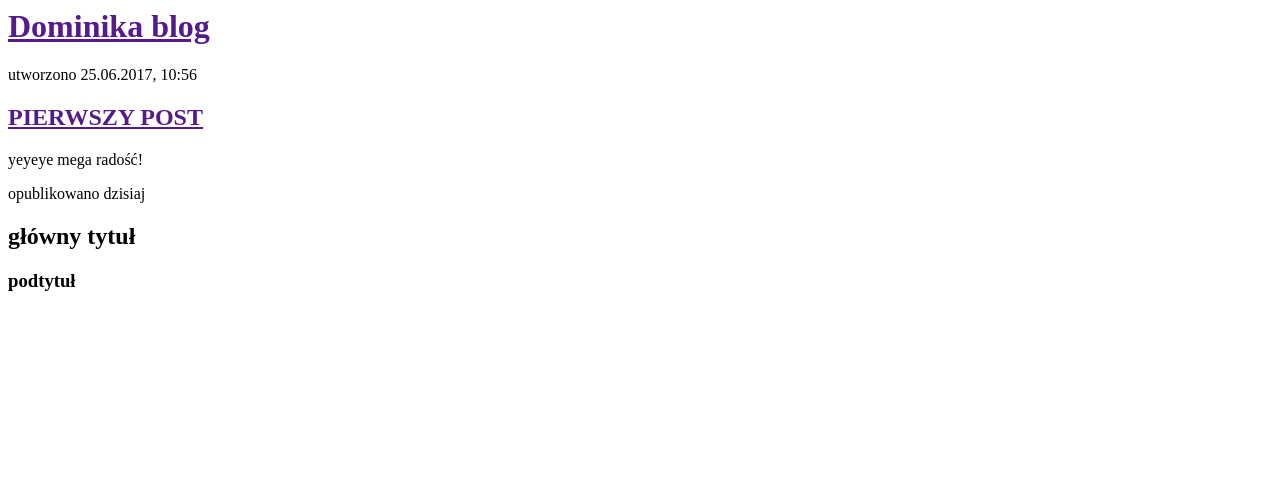
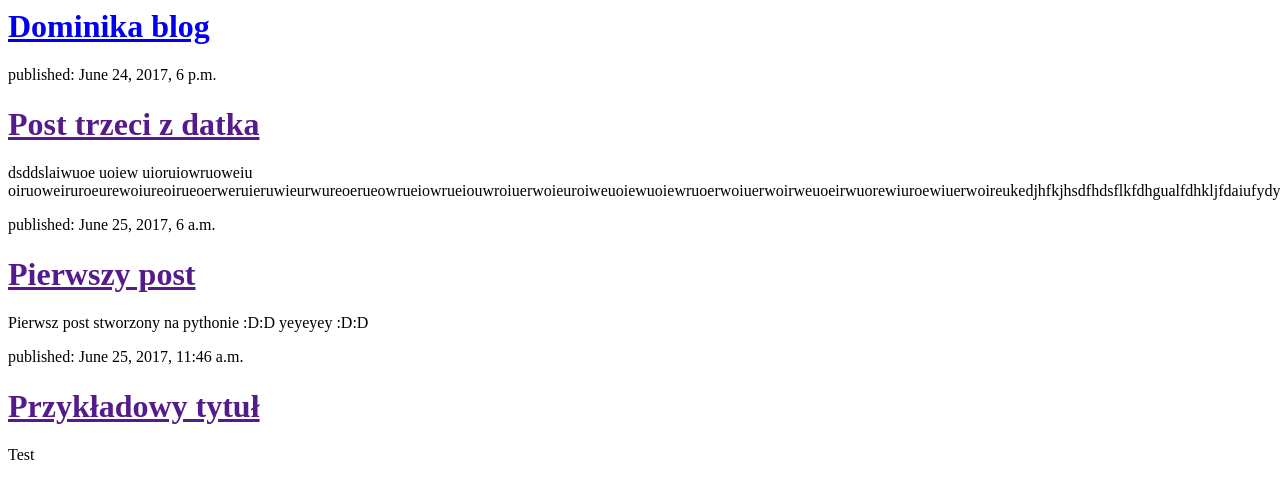
Before and after one commit to misiabee/my-first-blog, a Django app: page / in a window 1280 px wide; the page is wider, and only the part inside the window is pictured. Shown: the top 499 px of that part. Run offline with Django 3.2, Linux system fonts and the light colour scheme; data comes from the database, SQL or seed files in the repository; both versions use the stored data as it was after the commit.

Commit message:
Modyfikacja strony, by pokazywal z baz danych

```diff
--- a/blog/templates/blog/post_list.html
+++ b/blog/templates/blog/post_list.html
@@ -4,17 +4,14 @@
 	</head>
 	<body>
 		<div>
-			<h1><a href="">Dominika blog</a></h1>
+			<h1><a href="/">Dominika blog</a></h1>
 		</div>
+			{% for post in posts %}
 		<div>
-			<p>utworzono 25.06.2017, 10:56</p>
-			<h2><a href="">PIERWSZY POST</a></h2>
-			<p>yeyeye mega radość!</p>
+			<p>published: {{ post.published_date}}</p>
+			<h1><a href="">{{post.title}}</a></h1>
+			<p>{{ post.text|linebreaksbr }}</p>
 		</div>
-		<div>
-			<p>opublikowano dzisiaj</p>
-			<h2>główny tytuł</h2>
-			<h3> podtytuł</h3>
-		</div>
+		{% endfor %}
 	</body>
 </html>
--- a/blog/views.py
+++ b/blog/views.py
@@ -1,4 +1,7 @@
 from django.shortcuts import render
+from django.utils import timezone
+from .models import Post
 def post_list(request):
-	return render( request, 'blog/post_list.html', {} )
+	posts = Post.objects.filter (published_date__lte=timezone.now()).order_by('published_date')
+	return render( request, 'blog/post_list.html', {'posts': posts} )
 # Create your views here.
```
Also changed, not shown: db.sqlite3.
